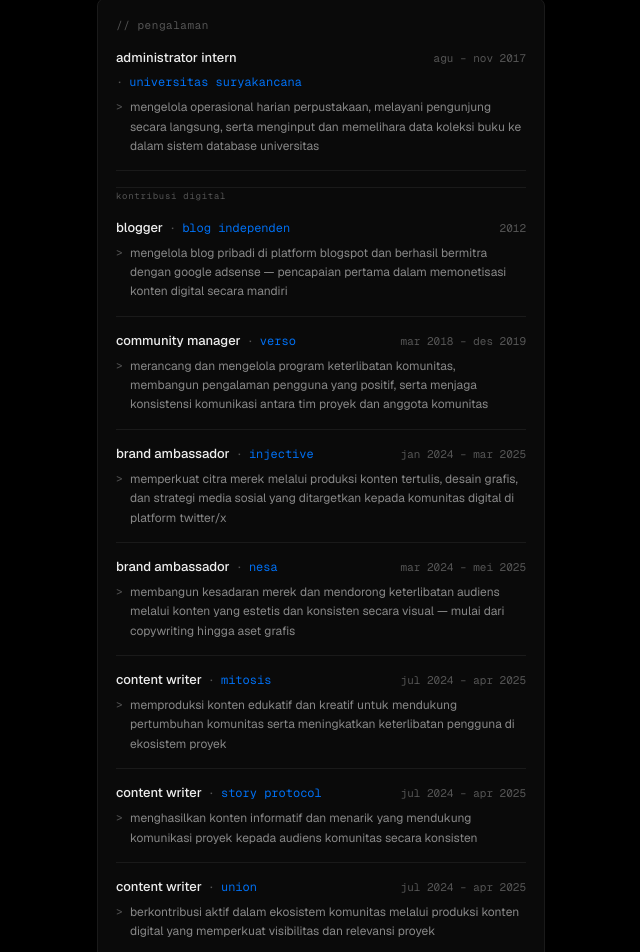
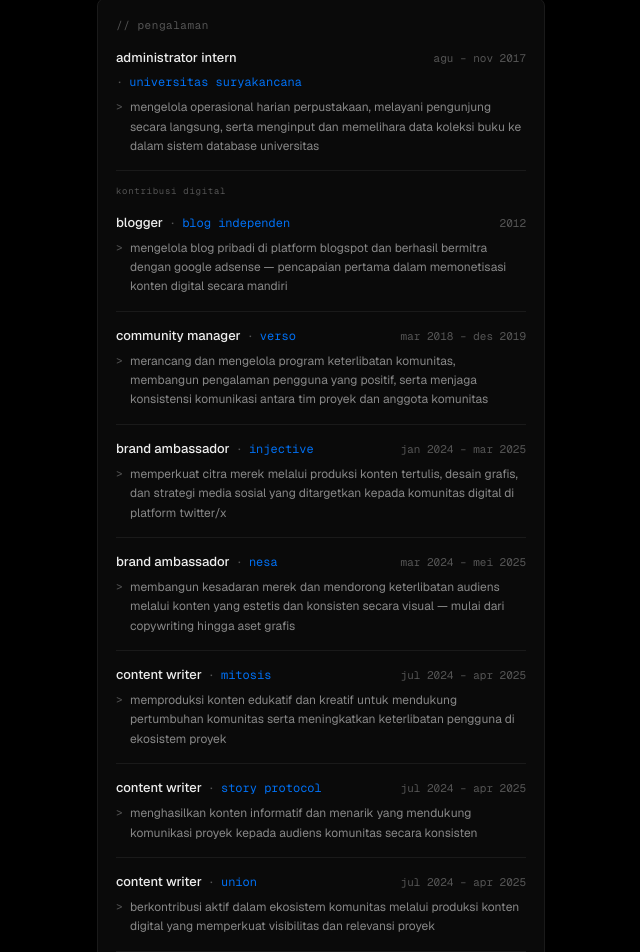
Before and after one commit to zkllian/portfolio, a React (Vite) app in the folder artifacts/barcode-gen/: page /tentang in a window 1280 px wide. Shown: the part 1318-2270 px from the top of the page, without its empty margins (319-959 px from the left). Built offline with nearby package versions, Linux system fonts and the light colour scheme.

Commit message:
Remove unused styles from barcode generator
Replit-Commit-Author: Agent

```diff
--- a/artifacts/barcode-gen/src/index.css
+++ b/artifacts/barcode-gen/src/index.css
@@ -788,9 +788,6 @@ textarea:focus { border-color: #444; }
   font-family: 'Geist Mono', monospace;
   color: var(--text-dim);
   letter-spacing: .08em;
-  padding: 2px 0 0;
-  border-top: 1px solid var(--border);
-  margin-top: 2px;
 }
 
 .cv-list {
```
